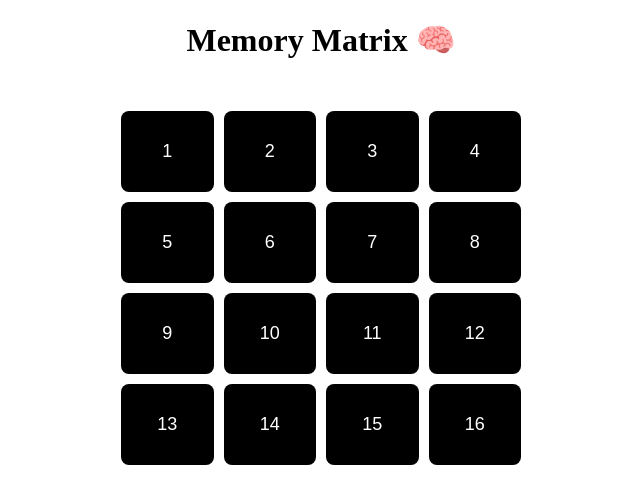
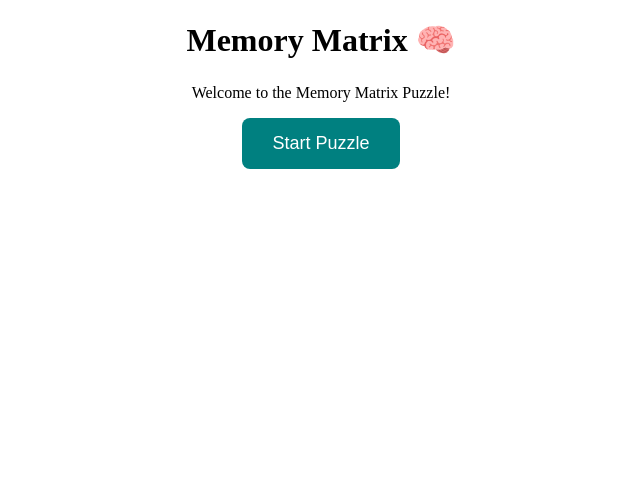
Before and after one commit to VoltedSwitch/Light-Up-Mystery, a Flask app: page / in a window 1280 px wide. Shown: the top 504 px of the page, without its empty margins (319-959 px from the left). Run offline with Flask 3, Linux system fonts and the light colour scheme.

Commit message:
Update: -- Enable clicking buttons on grid -- Start button and loading sign

```diff
--- a/static/css/style.css
+++ b/static/css/style.css
@@ -2,13 +2,36 @@ h1 {
   text-align: center;
 }
 
+.intro {
+  text-align: center;
+  margin-top: 40px;
+}
+
+.start-button {
+  padding: 15px 30px;
+  font-size: 18px;
+  background-color: teal;
+  color: white;
+  border: none;
+  border-radius: 8px;
+  cursor: pointer;
+}
+
+#loading-text {
+  font-size: 18px;
+  color: gray;
+  text-align: center;
+  margin-top: -15px;
+}
+
 .grid-container {
-  display: grid;
+  display: none;
   grid-template-columns: repeat(4, 1fr);
   gap: 10px;
   max-width: 400px;
   margin: 0 auto;
   padding: 30px;
+  transition: background-color 2 ease;
 }
 button {
   padding: 30px;
@@ -29,8 +52,20 @@ button:hover {
   color: black;
 }
 
+.clicked-wrong {
+  background-color: red;
+  color: black;
+}
+
 .preview-glow {
   background-color: white !important;
   color: black !important;
   transition: background-color 0.3s ease;
 }
+
+.result-message {
+  font-size: 24px;
+  color: crimson;
+  text-align: center;
+  margin-top: 20px;
+}
--- a/static/js/main.js
+++ b/static/js/main.js
@@ -1,25 +1,42 @@
 import {
   generatePattern,
+  afterStartButtonClicked,
   userisSoFarCorrect,
+  applyCorrectClickStyle,
+  applyWrongClickStyle,
   userHasWon,
-  previewSequence,
 } from "./utils.js";
 
+// 🌟 Global game state
 let userSequence = [];
 let correctSequence = generatePattern();
 let isInputAllowed = false;
 
-// Preview first!
-previewSequence(correctSequence);
+// 🌟 This is the function we'll pass to utils.js
+function handleGridClick(num) {
+  if (!isInputAllowed) return;
 
-function handleClick(num) {
-  if (!isInputAllowed) return; // Ignore clicks during preview
+  if (userSequence.includes(num)) return;
 
-  userSequence.push(num);
-  if (!userisSoFarCorrect(userSequence, correctSequence)) {
+  const tempSequence = [...userSequence, num]; // 📌 simulate next step
+
+  if (userisSoFarCorrect(tempSequence, correctSequence)) {
+    applyCorrectClickStyle(num);
+    userSequence.push(num); // 🧠 now it's safe to update!
+
     if (userHasWon(userSequence, correctSequence)) {
-
+      console.log("🎉 You won!");
     }
-    // Phase 2: Handle wrong answer here
+  } else {
+    applyWrongClickStyle(num);
+    console.log("❌ Wrong button. You lost.");
   }
 }
+
+// 🌟 Start button logic
+const button = document.getElementById("start-btn");
+button.addEventListener("click", () => {
+  afterStartButtonClicked(correctSequence, handleGridClick, () => {
+    isInputAllowed = true;
+  });
+});
--- a/static/js/utils.js
+++ b/static/js/utils.js
@@ -24,34 +24,70 @@ function userHasWon(userSequence, correctSequence) {
   );
 }
 
-function previewSequence(sequence) {
+function previewSequence(sequence, onDone) {
   sequence.forEach((num, idx) => {
     setTimeout(() => {
       const btn = document.getElementById(`btn${num}`);
       btn.classList.add("preview-glow");
 
-      // Remove glow after 500ms
       setTimeout(() => {
         btn.classList.remove("preview-glow");
       }, 500);
     }, idx * 1000);
   });
 
-  // Let user click only *after* last light-up
+  // ✅ Call when done
   setTimeout(() => {
-    isInputAllowed = true;
-  }, sequence.length * 1000); // Wait till all are previewed
+    onDone(); // THIS runs whatever you want afterward
+  }, sequence.length * 1000);
 }
 
-function showClicked(num) {
-  btn.document.getElementById(`btn{num}`);
+function applyCorrectClickStyle(num) {
+  const btn = document.getElementById(`btn${num}`);
   btn.classList.add("clicked-correct");
+}
+
+function applyWrongClickStyle(num) {
+  const btn = document.getElementById(`btn${num}`);
+  btn.classList.add("clicked-wrong");
+}
+
+function afterStartButtonClicked(
+  correctSequence,
+  handleGridClick,
+  onPreviewDone
+) {
+  // 💨 Remove intro
+  document.querySelector(".intro").remove();
+
+  // 💬 Show loading...
+  const loadingText = document.getElementById("loading-text");
+  loadingText.textContent = "Loading...";
+
+  // ⏳ After delay...
+  setTimeout(() => {
+    loadingText.textContent = "";
+
+    // 📦 Reveal grid
+    const grid = document.querySelector(".grid-container");
+    grid.style.display = "grid";
+
+    // 🖱️ Attach listeners
+    for (let i = 1; i <= 16; i++) {
+      const btn = document.getElementById(`btn${i}`);
+      btn.addEventListener("click", () => handleGridClick(i));
+    }
+
+    // ✨ Begin glowing sequence
+    previewSequence(correctSequence, onPreviewDone);
+  }, 2000);
 }
 
 export {
   generatePattern,
-  previewSequence,
+  afterStartButtonClicked,
   userisSoFarCorrect,
-  showClicked,
+  applyCorrectClickStyle,
+  applyWrongClickStyle,
   userHasWon,
 };
--- a/templates/memory.html
+++ b/templates/memory.html
@@ -9,10 +9,16 @@
   </head>
   <body>
     <h1>Memory Matrix 🧠</h1>
+    <p id="loading-text"></p>
+
+    <div class="intro">
+      <p>Welcome to the Memory Matrix Puzzle!</p>
+      <button class="start-button" id="start-btn">Start Puzzle</button>
+    </div>
 
     <div class="grid-container">
       {% for i in range(1, 17) %}
-      <button id="btn{{i}}" onclick="handleClick({{i}})">{{i}}</button>
+      <button id="btn{{i}}">{{i}}</button>
       {% endfor %}
     </div>
 
```
